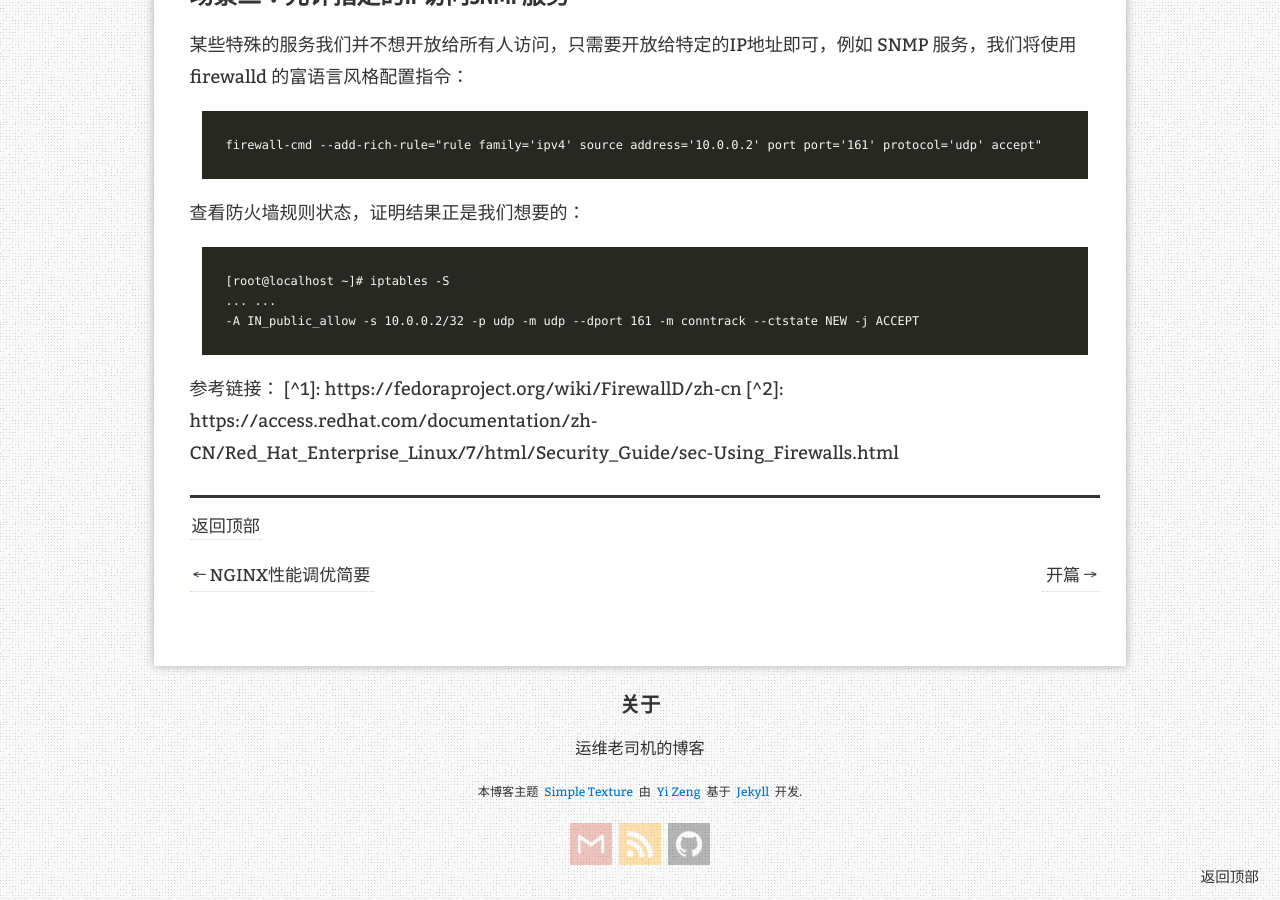
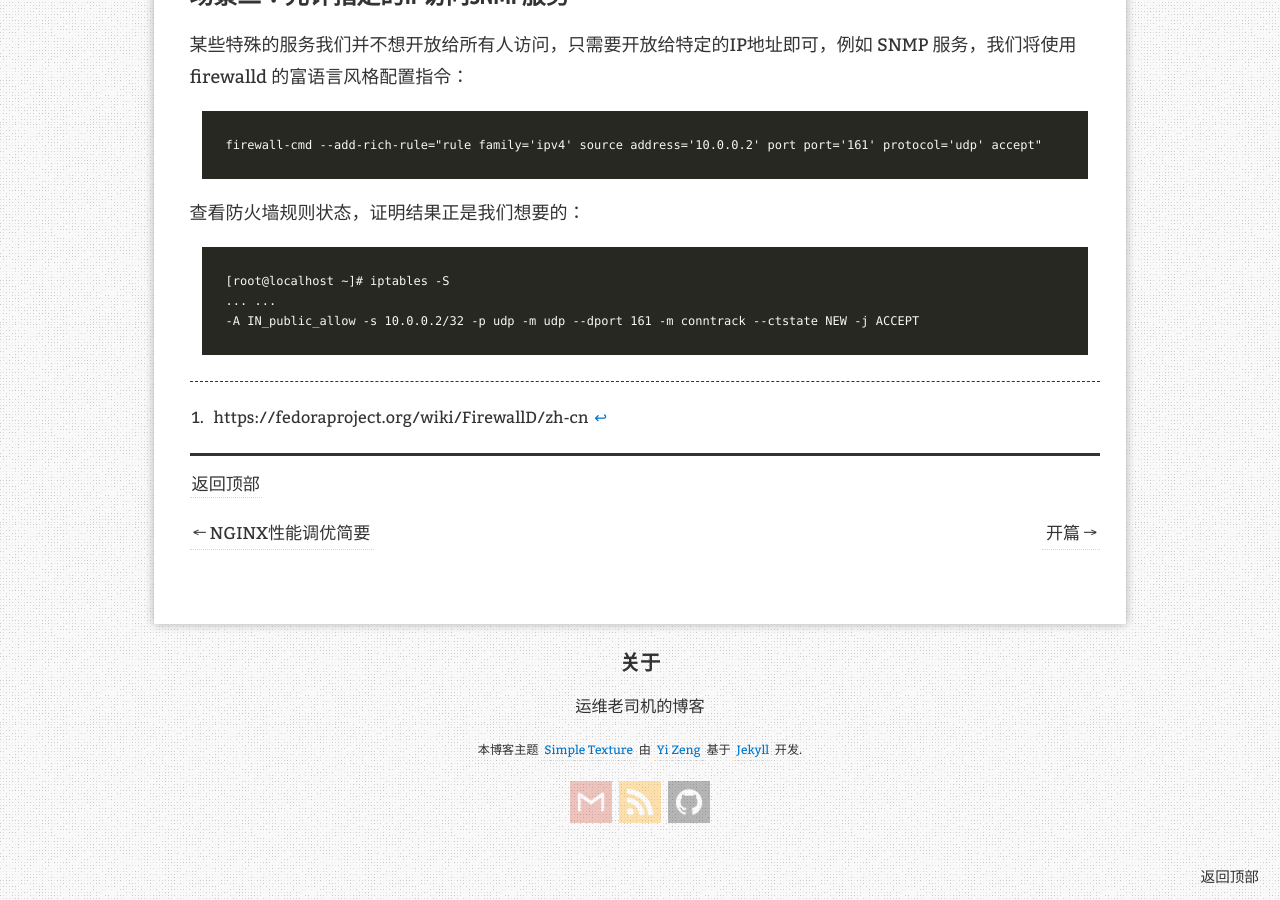
Before and after one commit to itxx00/itxx00.github.io, a Jekyll site: the page built from _posts/2015-01-03-centos7-firewalld-basic.md, in a window 1280 px wide and 900 px high, scrolled down 4076 px. Built offline with Jekyll 4.4.1, drawn with Linux system fonts in a browser that asks for light colours; nearby versions of some CDN libraries; comment, search, counter and statistics services are not loaded; some of the changed text lies outside the part shown.

Commit message:
Update 2015-01-03-centos7-firewalld-basic.md

````diff
--- a/_posts/2015-01-03-centos7-firewalld-basic.md
+++ b/_posts/2015-01-03-centos7-firewalld-basic.md
@@ -104,6 +104,8 @@
 -A IN_public_allow -s 10.0.0.2/32 -p udp -m udp --dport 161 -m conntrack --ctstate NEW -j ACCEPT
 ```
 
-参考链接：
+
+
 [^1]: https://fedoraproject.org/wiki/FirewallD/zh-cn
+
 [^2]: https://access.redhat.com/documentation/zh-CN/Red_Hat_Enterprise_Linux/7/html/Security_Guide/sec-Using_Firewalls.html
````
